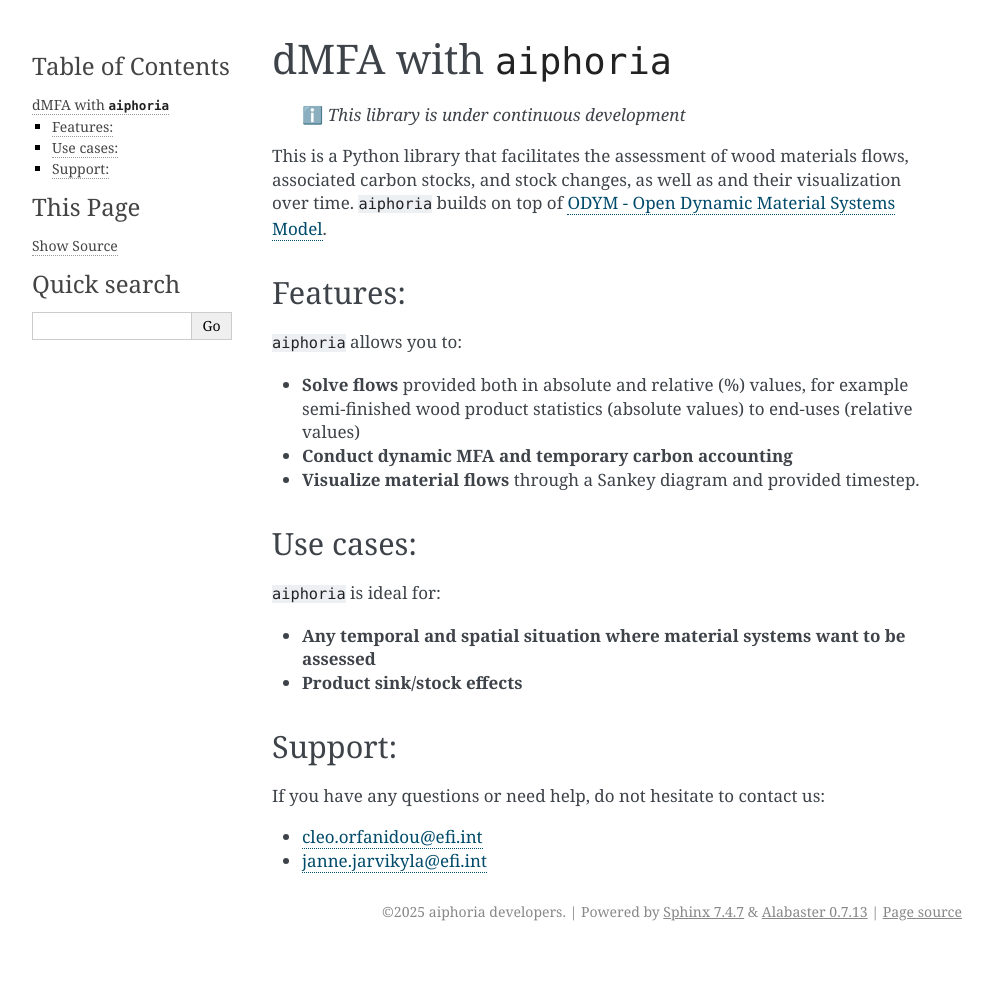
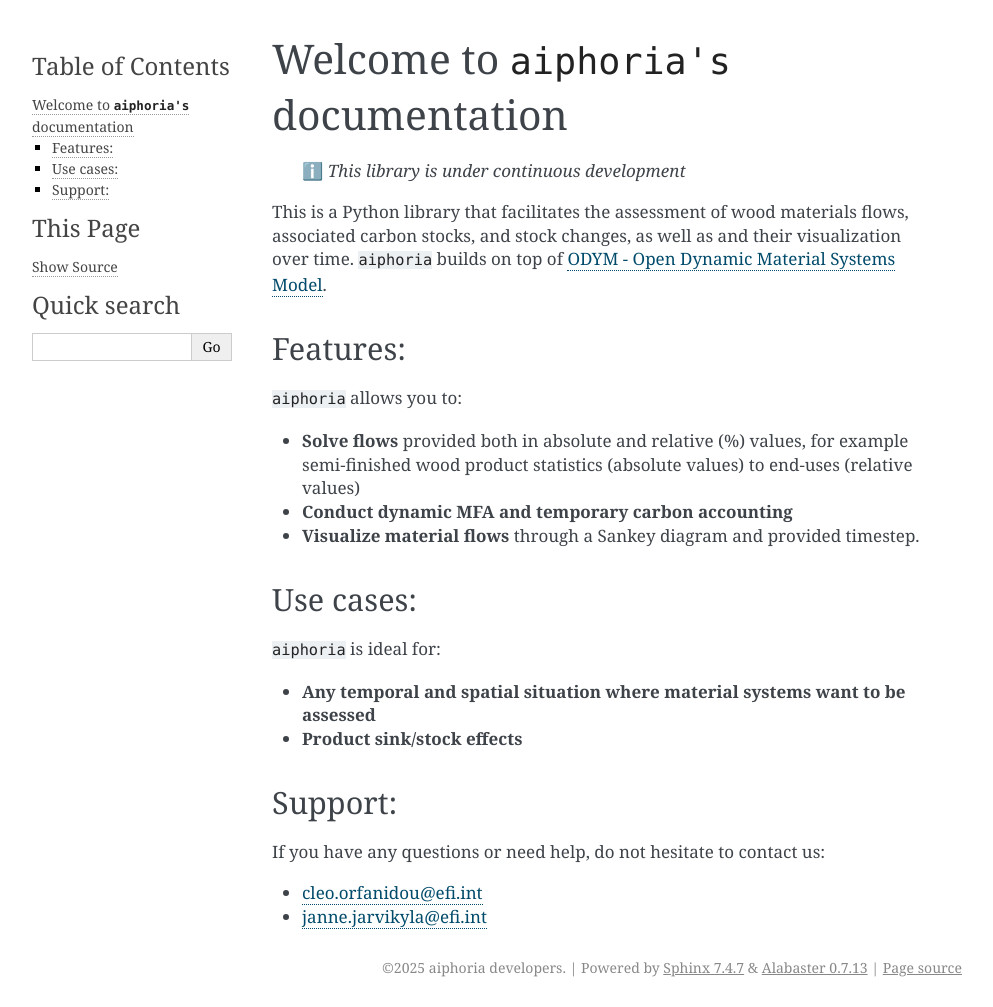
Before and after one commit to EuropeanForestInstitute/aiphoria, a Sphinx documentation site: the page built from docs/index.md, in a window 1280 px wide. Shown: the whole page, without its empty margins (148-1141 px from the left). Built offline with Sphinx 7.4.7, drawn with Linux system fonts in a browser that asks for light colours; before the commit the page ends 951 px from its top, so only the background shows below that.

Commit message:
Update index.md

```diff
--- a/docs/index.md
+++ b/docs/index.md
@@ -1,4 +1,5 @@
-# dMFA with `aiphoria`
+
+# Welcome to `aiphoria's` documentation
 
 > ℹ️ _This library is under continuous development_
 
```
